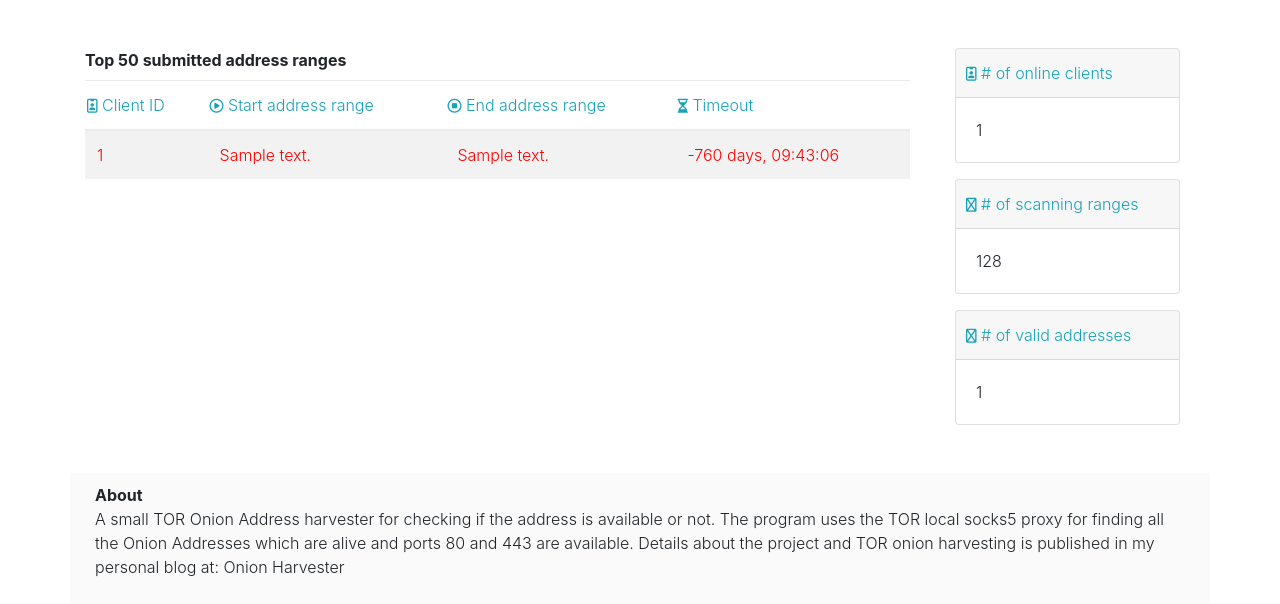
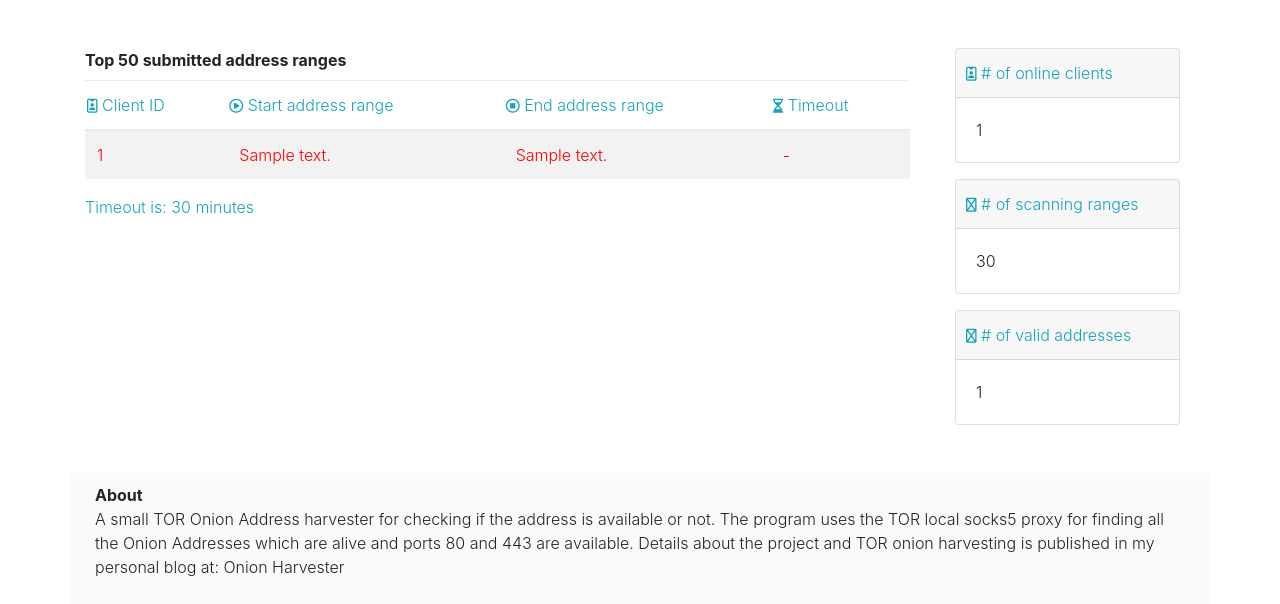
Before and after one commit to mirsamantajbakhsh/OnionHarvester-Server, a Django app: page /dispatcher/ in a window 1280 px wide. Shown: the part 56-660 px from the top of the page. Run offline with Django 3.2, Linux system fonts and the light colour scheme; tables that the repository leaves empty hold one stand-in row (values such as "Sample post"); some libraries are stand-ins or nearby versions.

Commit message:
configs and templates updated.

```diff
--- a/dispatcher/static/js/custom.js
+++ b/dispatcher/static/js/custom.js
@@ -1,3 +1,39 @@
 /**
  * Created by mohammad on 12/16/17.
  */
+
+function countUp(){
+    var records = document.getElementsByClassName("pool");
+    var timeout = document.getElementById("timeout");
+    for(var i = 0; i < records.length; i++)
+    {
+        var minute = 0;
+        if(records.item(i).getElementsByClassName('timeout')[0].innerHTML != "-") {
+            minute = setTime(records.item(i));
+        }
+        if(minute >29){
+            records.item(i).getElementsByClassName('timeout')[0].innerHTML = "-";
+            records.item(i).style.color = "red";
+        }
+    }
+}
+setInterval(countUp, 1000);
+
+function setTime(record) {
+    var temp = record.getElementsByClassName('timeout')[0].innerHTML.split(":");
+    var totalSeconds = parseInt(temp[0]) * 60 + parseInt(temp[1]) + 1;
+    var minutes = pad(parseInt(totalSeconds / 60));
+    var seconds = pad(totalSeconds % 60);
+    record.getElementsByClassName('timeout')[0].innerHTML = minutes + ":" + seconds;
+    return minutes;
+
+}
+
+function pad(val) {
+  var valString = val + "";
+  if (valString.length < 2) {
+    return "0" + valString;
+  } else {
+    return valString;
+  }
+}
--- a/dispatcher/templates/partial/footer.html
+++ b/dispatcher/templates/partial/footer.html
@@ -1,3 +1,5 @@
+{% load static %}
+
 <!-- Bootstrap core JavaScript -->
 <script src="https://code.jquery.com/jquery-3.2.1.slim.min.js" integrity="sha384-KJ3o2DKtIkvYIK3UENzmM7KCkRr/rE9/Qpg6aAZGJwFDMVNA/GpGFF93hXpG5KkN" crossorigin="anonymous"></script>
 <script src="https://cdnjs.cloudflare.com/ajax/libs/popper.js/1.12.3/umd/popper.min.js" integrity="sha384-vFJXuSJphROIrBnz7yo7oB41mKfc8JzQZiCq4NCceLEaO4IHwicKwpJf9c9IpFgh" crossorigin="anonymous"></script>
@@ -5,3 +7,5 @@
 
 <!-- Font awesome -->
 <script src="https://use.fontawesome.com/9f6c988576.js"></script>
+
+<script src="{% static 'js/custom.js' %}"></script>
--- a/dispatcher/templates/pool/index.html
+++ b/dispatcher/templates/pool/index.html
@@ -15,17 +15,16 @@
                     </thead>
                     <tbody>
                         {% for pool in pools %}
-                        <tr style="color: {{ pool.color }}">
+                        <tr style="color: {{ pool.color }}" class="pool">
                             <td>{{ pool.client_id }}</td>
                             <td>{{ pool.address_range_start }}</td>
                             <td>{{ pool.address_range_end }}</td>
-                            <td>
-                                {{ pool.dis_time }}
-                            </td>
+                            <td class="timeout">{{ pool.dis_time }}</td>
                         </tr>
                         {% endfor %}
                     </tbody>
                 </table>
+                <div id="timeout" class="text-info font-weight-light">Timeout is: {{ timeout }} minutes</div>
             </div>
             <div class="col-md-3">
                 <div class="col-md-12 mt-5">
--- a/dispatcher/views.py
+++ b/dispatcher/views.py
@@ -1,19 +1,16 @@
 import datetime
-
 import json
-
-from django.contrib.auth.decorators import login_required
+import uuid
 from django.shortcuts import render
 from django.http import HttpResponse
-import uuid
-
 from django.views.decorators.csrf import csrf_exempt
-
 from dispatcher.models import Pool, Response
+from decouple import config
 
 
 def index(request):
-    timeout = 30
+    timeout = config('TIMEOUT', cast=int)
+    range_limit = config('RANGE_LIMIT', cast=int)
     pools = Pool.objects.order_by('-id')[:50]
     for p in pools:
         dt = datetime.datetime.now(datetime.timezone.utc) - p.dis_time
@@ -27,13 +24,14 @@ def index(request):
         if p.days > 0 or p.hours > 0 or p.minutes > timeout:
             p.failed = True
             p.color = 'red'
-            p.dis_time = "%s days, %02d:%02d:%02d" % (p.days, p.hours, p.minutes, p.seconds)
-    statistics = __get_statistics(30, 128)
+            p.dis_time = "-"
+    statistics = __get_statistics(timeout, range_limit)
     context = {
         'pools': pools,
         'clients': statistics['clients'],
         'address_ranges': statistics['address_ranges'],
-        'valid_addresses': statistics['valid_addresses']
+        'valid_addresses': statistics['valid_addresses'],
+        'timeout': timeout
     }
     return render(request, 'pool/index.html', context)
 
@@ -50,12 +48,12 @@ def __get_statistics(timeout, range_limit):
 
 def generate(request):
     client_id = uuid.uuid4().hex
-    ports = ['80', '443']
+    ports = config('PORTS', cast=lambda v: [s.strip() for s in v.split(',')])
     last_address = '7777777777777777'
-    # 128 addresses in range
-    range_limit = 128
+    # number of addresses in range
+    range_limit = config("RANGE_LIMIT", cast=int)
     # In minutes
-    timeout = 30
+    timeout = config('TIMEOUT', cast=int)
     this_dis_time = datetime.datetime.now(datetime.timezone.utc)
     last_range = Pool.objects.order_by('-id')
     if not last_range:
```
